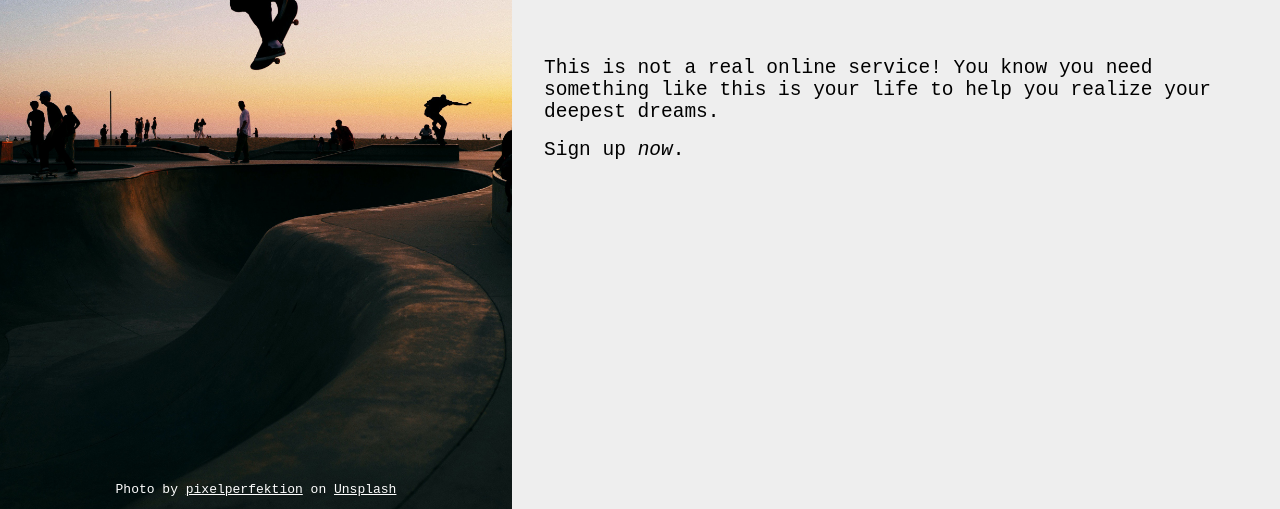
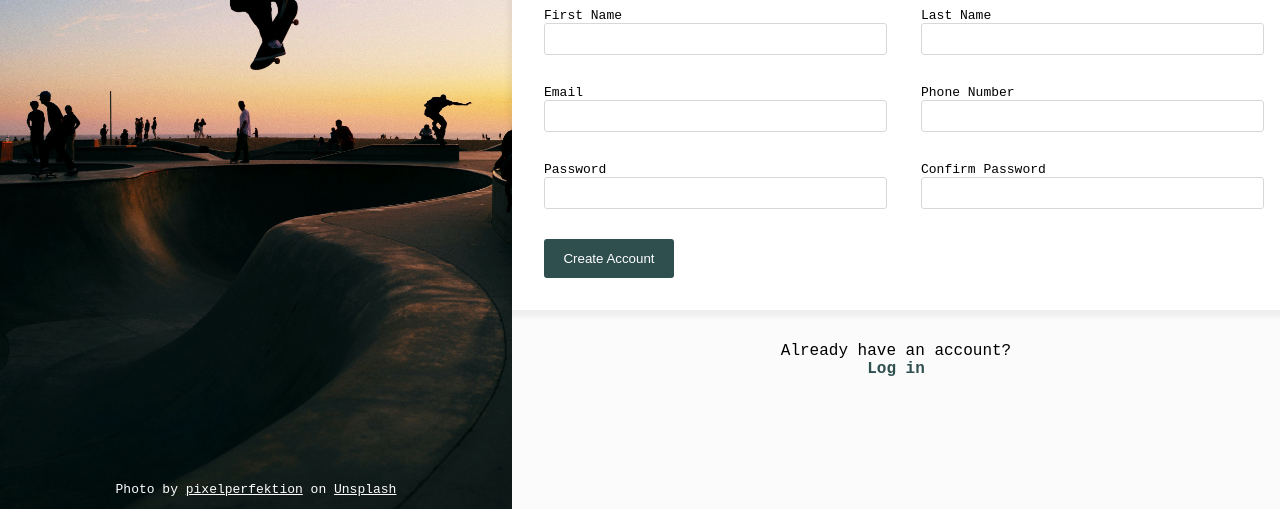
Before and after one commit to rileyorear/sign-up-form, a plain HTML site: page index.html in a window 1280 px wide. Shown: the part 291-800 px from the top of the page. Drawn offline with Linux system fonts and the light colour scheme.

Commit message:
Add completed ui

```diff
--- a/index.html
+++ b/index.html
@@ -16,12 +16,52 @@
   </div>
 
   <div class="right">
-      <div class="text">
-        <p>This is not a real online service! You know you need something like this is your life to help you realize your deepest dreams.</p>
-        <p>Sign up <em>now</em>.</p>
+    <div class="text">
+        <div>
+          <p>This is not a real online service! You know you need something like this is your life to help you realize your deepest dreams.</p>
+          <p>Sign up <em>now</em>.</p>
+        </div>
     </div>
 
+    <form action="" method="get">
+        <div class="input-container">
+          <div class="form-div">
+            <div>
+              <label for="first-name">First Name</label>
+              <input type="text" name="first-name" id="first-name" required>
+            </div>
+            <div>
+              <label for="email">Email</label>
+              <input type="email" name="email" id="email" required>
+            </div>
+            <div>
+              <label for="password">Password</label>
+              <input type="password" name="password" id="password" required>
+            </div>
+            <button type="submit">Create Account</button>
+          </div>
 
+          <div class="form-div">
+            <div>
+              <label for="last-name">Last Name</label>
+              <input type="text" name="last-name" id="last-name" required>
+            </div>
+            <div>
+              <label for="phone-number">Phone Number</label>
+              <input type="tel" name="phone-number" id="phone-number">
+            </div>
+            <div>
+              <label for="confirm-password">Confirm Password</label>
+              <input type="password" name="confirm-password" id="confirm-password" required>
+            </div>
+          </div>
+        </div>
+      </form>
+
+      <div class="log-in">
+        <p>Already have an account?</p>
+        <a href="#"><strong>Log in</strong></a>
+      </div>
   </div>
 </body>
 </html>
--- a/style.css
+++ b/style.css
@@ -53,16 +53,87 @@ a {
 .right {
   height: 100vh;
   width: 60vw;
-  background-color: rgb(238, 238, 238);
+  background-color: rgb(251, 251, 251);
   display: flex;
   flex-direction: column;
   justify-content: center;
 }
 
 .text {
+  display: flex;
+  justify-content: center;
+}
+
+.text div{
   padding: 32px;
+  max-width: 760px;
   font-size: 1.5em;
   display: flex;
   flex-direction: column;
+  text-align: left;
   gap: 16px;
 }
+
+form {
+  padding: 32px;
+  background-color: white;
+  box-shadow: 0 3px 5px 4px rgba(0, 0, 0, 0.05);
+}
+
+.input-container {
+  display: flex;
+  justify-content: center;
+  gap: 50px;
+}
+
+.form-div {
+  display: flex;
+  flex-direction: column;
+  gap: 30px;
+  width: 400px;
+}
+
+.form-div div {
+  display: flex;
+  flex-direction: column;
+}
+
+input {
+  background-color: #FFFFFF;
+  border: 1px solid #D6D9DC;
+  border-radius: 3px;
+  width: 100%;
+  padding: 7px;
+  font-size: 14px;
+}
+
+button {
+  padding: 12px;
+  max-width: 130px;
+  color: white;
+  background-color: darkslategray;
+  border-radius: 3px;
+  border: none;
+  cursor: pointer;
+}
+
+button:hover {
+  background-color: #355a5a;
+}
+
+button:active {
+  background-color: #2b4848;
+}
+
+.log-in {
+  margin: 32px;
+  display: flex;
+  flex-direction: column;
+  align-items: center;
+  font-size: 16px;
+}
+
+.log-in a {
+  color: darkslategrey;
+  text-decoration: none;
+}
```
Also changed, not shown: Assets/halie-west-25xggax4bSA-unsplash.jpg (deleted).
